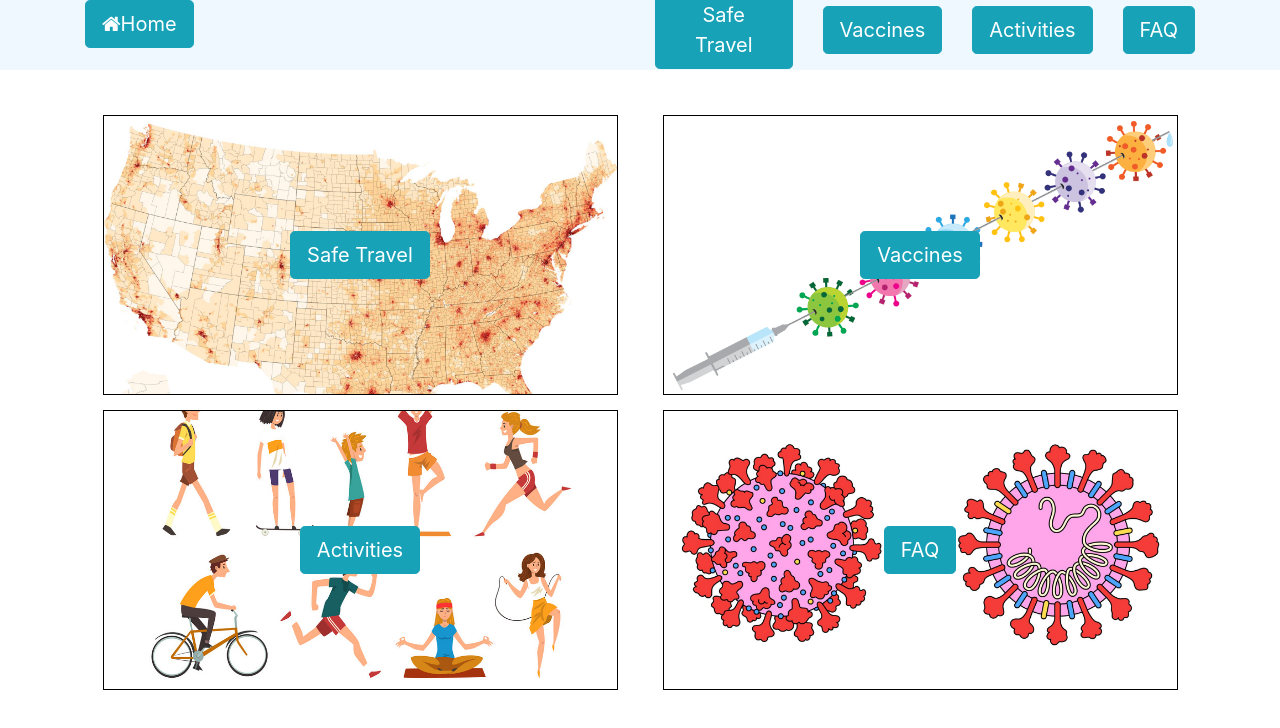
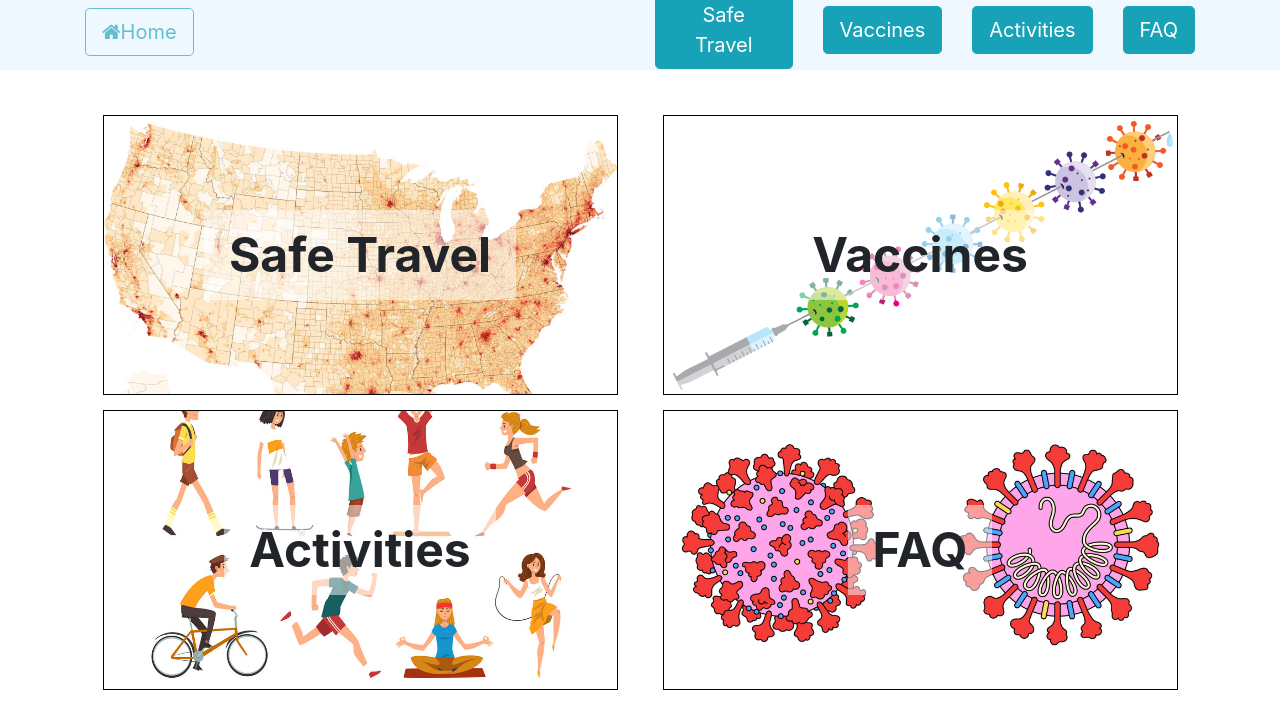
Before and after one commit to CarlaFloricel/cs522-covid-app, a React (Create React App) app: page / in a window 1280 px wide. Shown: the top 728 px of the page. Built offline with nearby package versions, Linux system fonts and the light colour scheme.

Commit message:
changed style of nav bar and homepage buttons.  added spacing between faq sections.  Moved some stuff around on the save travel page

```diff
--- a/src/App.js
+++ b/src/App.js
@@ -13,9 +13,10 @@ import 'bootstrap/dist/css/bootstrap.min.css';
 
 
 function App() {
+  console.log('main app', this)
   return (
     <div className="App">
-       <Header/>
+      <Route component={Header}></Route>
       <Switch>
         <Route exact path='/' component={HomePage}></Route>
         <Route exact path='/map' component={Map}></Route>
--- a/src/components/activities/activities.component.jsx
+++ b/src/components/activities/activities.component.jsx
@@ -52,10 +52,8 @@ class Activities extends React.Component {
 
     getTable(tableKey){
         var tableItems = activityData.filter(x => x.type === tableKey)
-        console.log(tableItems, tableItems[0].risk)
         var getRiskRows = (r,i) => {
             var cName = 'riskSquare ' + r + 'Risk';
-            console.log('risk', cName)
             return (<td key={i} className={cName}></td>)
         }
 
--- a/src/components/faq/faq.styles.css
+++ b/src/components/faq/faq.styles.css
@@ -8,6 +8,7 @@
 .faq_element {
     width: 90vw;
     margin: auto;
+    margin-top: 1em;
     display: grid;
     grid-template-columns: 1fr;
     grid-gap:20px;
--- a/src/components/header/header.component.jsx
+++ b/src/components/header/header.component.jsx
@@ -2,41 +2,55 @@ import React from 'react'
 import { Link } from 'react-router-dom';
 import './header.styles.css';
 
+import Button from 'react-bootstrap/Button'
 
-const Header = () => (
+const navLinks = [
+    {btnText: 'Safe Travel', btnId: 'map'},
+    {btnText: 'Vaccines', btnId: 'vaccines'},
+    {btnText: 'Activities', btnId: 'activities'},
+    {btnText: 'FAQ', btnId: 'faq'}
+]
+
+const Header = (props) => {
+    var currPage = (props.location === undefined)? '/' : props.location.pathname;
+
+    var isButtonActive = (navItem) => {
+        var isActive = (currPage == '/' + navItem.btnId);
+        return isActive
+    }
+
+    var getNavButton = (navItem) => {
+        var isActive = isButtonActive(navItem);
+        var btnClass = isActive? 'outline-info':'info';
+        return (
+            <Link key={navItem.btnId} to={'/' + navItem.btnId} className="option">
+                <Button variant={btnClass} disabled={isActive} className={'headerButton btn btn-lg'}>
+                    {navItem.btnText}
+                </Button>
+            </Link>
+        )
+    }
+    const navOptions = navLinks.map(getNavButton)
+
+    const atHome = (currPage === '/');
+    const homeVariant = atHome? 'outline-info': 'info';
+
+    return (
         <div className="headerContainer">
             {/* <h1>Explore Covid-19</h1> */}
         <div className='header'>
             <Link to="/" className="logo-container">
-        <button type="button" className="headerButton btn btn-info btn-lg">
+                <Button disabled={atHome} variant={homeVariant} className={"headerButton btn btn-lg"}>
                     <i className="fa fa-home" ></i>
                     Home
-        </button>
+                </Button>
             </Link>
             <div className='options'>
-            <Link to="/map" className="option">
-                <button type="button" className="headerButton btn btn-info btn-lg">
-                 Safe Travel
-                </button>
-            </Link>
-            <Link to="/vaccines" className="option" >
-                <button type="button" className="headerButton btn btn-info btn-lg">
-                 Vaccines
-                </button>
-            </Link>
-            <Link to="/activities" className="option">
-                <button type="button" className="headerButton btn btn-info btn-lg">
-                 Activities
-                </button>
-            </Link>
-            <Link to="/faq" className="option" >
-                <button type="button" className="headerButton btn btn-info btn-lg">
-                 FAQ
-                </button>
-            </Link>
+                {navOptions}
             </div>
         </div>
         </div>
     )
+}
 
 export default Header;
--- a/src/components/header/header.styles.css
+++ b/src/components/header/header.styles.css
@@ -4,10 +4,11 @@
     display: flex;
     justify-content: space-between;
     margin-bottom: 25px;
+    background: aliceblue;
 }
 .header .logo-container {
     padding: 0px 15px 30px 85px;
-
+    margin-top: 1vh;
 }
 
 .header .options {
@@ -27,10 +28,9 @@ padding: 20px 15px 30px 15px;
     padding: 20px 85px 30px 15px;
 }
 
-.headerContainer {
-    background-color: aliceblue;
+.headerButton{
+    width: 100%;
 }
-
 h1 {
     padding:20px;
     display: flex;
--- a/src/components/homepage/homepage.component.jsx
+++ b/src/components/homepage/homepage.component.jsx
@@ -10,7 +10,7 @@ import Row from 'react-bootstrap/Row';
 import Col from 'react-bootstrap/Col';
 
 class HomePage extends React.Component {
-    constructor(){
+    constructor(props){
         super();
         this.state = {
             menuItems: [
@@ -44,14 +44,16 @@ class HomePage extends React.Component {
 
 
     render(){
-        const navButtons = this.state.menuItems.map( item => (
-            <Col md={6}>
-                <div className='menu-item' key={item.id} style={{backgroundImage: `url(${item.imageUrl})`}}>
-                    <div className='content'>
-                        <button key={item.id} type="button" className="btn btn-info btn-lg"
-                            onClick={() => this.props.history.push(`${item.url}`)}>
+        const navButtons = this.state.menuItems.map( (item,idx) => (
+            <Col key={idx} md={6}>
+                <div
+                    className='menu-item'
+                    key={item.id}
+                    style={{backgroundImage: `url(${item.imageUrl})`}}
+                    onClick={() => this.props.history.push(`${item.url}`)}
+                >
+                    <div className='content navButtonText'>
                         {item.title}
-                        </button>
                     </div>
                 </div>
             </Col>
--- a/src/components/homepage/homepage.styles.css
+++ b/src/components/homepage/homepage.styles.css
@@ -20,17 +20,9 @@ border: 1px solid black;
 margin: 0 7.5px 15px;
 background-position: center;
 background-size: cover;
+cursor: pointer;
 
 }
-
-
-/* .menu-item:first-child {
-    margin-right: 7.5px;
-}
-
-.menu-item:last-child {
-    margin-left: 7.5px;
-} */
 
 .content {
     height: 90px;
@@ -40,6 +32,13 @@ background-size: cover;
     align-items: center;
     justify-content: center;
 }
+
+.navButtonText {
+    font-size: 3em;
+    font-weight: bold;
+    background: rgba(255,255,255,.5);
+}
+
 .content .title {
 font-weight: bold;
 margin-bottom: 6px;
--- a/src/components/map/map.component.jsx
+++ b/src/components/map/map.component.jsx
@@ -86,7 +86,7 @@ const Filters = ({filters,setFilters}) => {
         //I should check to make sure this isn't editing in place
         for (let f of filters){
             let newF = Object.assign({}, f)
-            if(newF.name == filterName){
+            if(newF.name === filterName){
                 newF.active = !f.active;
             }
             newFilters.push(newF)
@@ -133,21 +133,21 @@ const MapComparerizer = ({data, inspectCitys, itineraryCitys, setItineraryCities
             if (!inItinerary){
                 let newItinerary = [...itineraryCitys]
                 newItinerary.push(city.name)
-                console.log(newItinerary)
                 setItineraryCities(newItinerary)
             }
         }
 
         var removeFromInspect = (e) => {
             var newInspectCitys = inspectCitys.filter(x => x !== city.name)
-            console.log('newInspectCitys', newInspectCitys, city.name)
             setInspectCitys(newInspectCitys)
         }
 
         return (
             <Row key={city.geoid} className={'top-buffer'}>
-                <Col>
-                    <Button disabled={inItinerary} onClick={(e) => addToItinerary(e)}> <FaPlus/> </Button>
+                <Col md={1}>
+                    <Button variant={'danger'} size='sm' onClick={removeFromInspect}>
+                            <FaTimes />
+                    </Button>
                 </Col>
                 <Col md={1}>
                     {city.name}
@@ -160,14 +160,13 @@ const MapComparerizer = ({data, inspectCitys, itineraryCitys, setItineraryCities
                 </Col>
                 <Col>
                     <Button disabled={true} variant={buttonStyle(city.maskMandate)}><FaMask/></Button>
-                    <Button disabled={true} variant={buttonStyle(city.restaurantsOpen)}><FaSchool/></Button>
-                    <Button disabled={true} variant={buttonStyle(city.restaurantsOpen)}><FaHamburger/></Button>
+                    <Button disabled={true} variant={buttonStyle(!city.schoolsOpen)}><FaSchool/></Button>
+                    <Button disabled={true} variant={buttonStyle(!city.restaurantsOpen)}><FaHamburger/></Button>
                 </Col>
-                <Col fluid md={1}>
-                    <Button variant={'danger'} size='sm' onClick={removeFromInspect}>
-                            <FaTimes />
-                    </Button>
+                <Col>
+                    <Button disabled={inItinerary} onClick={(e) => addToItinerary(e)}> <FaPlus/> </Button>
                 </Col>
+
             </Row>
     )}
     return(
@@ -175,12 +174,12 @@ const MapComparerizer = ({data, inspectCitys, itineraryCitys, setItineraryCities
             <h4>Compare Cities</h4>
             <Container className={'compareList'} fluid md={4}>
                 <Row>
-                    <Col md><div className='compareHeader'>To Itinerary</div></Col>
+                    <Col md={1}><div className='compareHeader'></div></Col>
                     <Col md={1}><div className='compareHeader'>City</div></Col>
                     <Col ><div className='compareHeader'>Cases</div></Col>
                     <Col ><div className='compareHeader'>Pop.</div></Col>
                     <Col ><div className='compareHeader'>Mandates</div></Col>
-                    <Col md={1} ><div className='compareHeader'></div></Col>
+                    <Col  ><div className='compareHeader'>To Itinerary</div></Col>
                 </Row>
                 {citys.map(cityEntry)}
             </Container>
@@ -194,7 +193,6 @@ const Itinerary = ({startCity, destinationCity, itineraryCitys,setItineraryCitie
     var makeStop = function(name, isStop){
         var circleClass = isStop? 'city-itinerary':'city-primary';
         var removeFromItinerary = function(){
-            console.log('click', name)
             var newItinerary = itineraryCitys.filter(x => x !== name)
             setItineraryCities(newItinerary)
         }
@@ -224,6 +222,9 @@ const Itinerary = ({startCity, destinationCity, itineraryCitys,setItineraryCitie
                 {makeStop(startCity,false)}
                 {cityStops}
                 {makeStop(destinationCity,false)}
+                <Button variant='success'>
+                    Export Trip
+                </Button>
             </Container>
         </div>
     )
@@ -234,8 +235,8 @@ export default function Map() {
 
     let defaultFilters = [
         {name: 'Mask Mandate', active: false, icon: () => {return (<FaMask/>)}},
-        {name: "Schools Open", active: true, icon: () => {return (<FaSchool/>)}},
-        {name: 'Indoor Dining', active: false, icon: () => {return (<FaHamburger/>)}},
+        {name: "Schools Closed", active: true, icon: () => {return (<FaSchool/>)}},
+        {name: 'No Indoor Dining', active: false, icon: () => {return (<FaHamburger/>)}},
     ]
     const [filters, setFilters] = useState(defaultFilters);
     const [startCity, setStartCity] = useState('New York');
@@ -274,7 +275,7 @@ export default function Map() {
                         />
                     </div>
                     <div id='mapFilters'>
-                        <h5>Filters</h5>
+                        <h5>Only Show Cities With</h5>
                         <Filters
                             filters={filters}
                             setFilters={setFilters}
@@ -327,14 +328,14 @@ export default function Map() {
 function addFakeCityFeatures(data){
     var newData = Object.assign({}, data);
     let randomBoolean = (p) => {
-        if( p == undefined){
+        if( p === undefined){
             p = .5;
         }
         let num = Math.random()
         return num >= p
     }
     for(let city of newData.cities){
-        let parentCounty = newData.countys.filter( c => parseInt(c.GEOID) == parseInt(city.geoid));
+        let parentCounty = newData.countys.filter( c => parseInt(c.GEOID) === parseInt(city.geoid));
         try {
             parentCounty = parentCounty[0]
             city.maskMandate = parentCounty.mask_score > .8;
--- a/src/components/map/map.d3.component.js
+++ b/src/components/map/map.d3.component.js
@@ -162,9 +162,9 @@ export default class CovidMap extends React.Component{
             return 'inspect'
         } else if(isIn('Mask Mandate', filterNames) && !city.maskMandate){
             return 'hidden'
-        } else if(isIn('Schools Open', filterNames) && !city.schoolsOpen){
+        } else if(isIn('Schools Closed', filterNames) && city.schoolsOpen){
             return 'hidden'
-        } else if (isIn('Indoor Dining', filterNames) && !city.restaurantsOpen){
+        } else if (isIn('No Indoor Dining', filterNames) && city.restaurantsOpen){
             return 'hidden'
         }
         else{
```
Also changed, not shown: src/components/activities/activities.styles.css (+5 -2 lines). Lines whose indentation alone changed are shown as unchanged.
